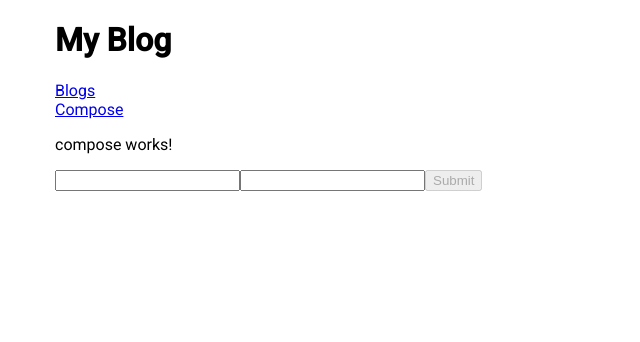
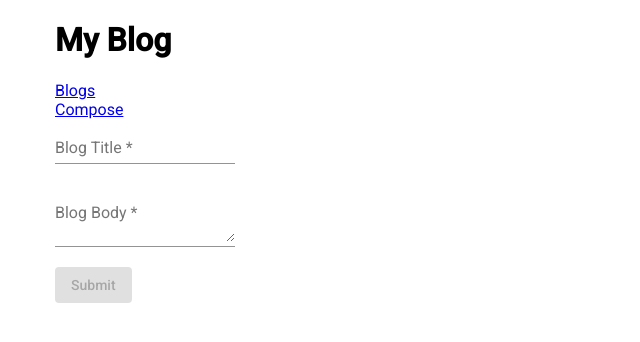
Before and after one commit to aseem/blog-app, an Angular app: page /compose in a window 1280 px wide. Shown: the top 342 px of the page, without its empty margins (0-640 px from the left). Built offline with nearby package versions, Linux system fonts and the light colour scheme.

Commit message:
Add material components for compose form

```diff
--- a/src/app/app.module.ts
+++ b/src/app/app.module.ts
@@ -7,6 +7,8 @@ import { BrowserAnimationsModule } from "@angular/platform-browser/animations";
 import { MatCardModule } from "@angular/material/card";
 import { MatButtonModule } from "@angular/material/button";
 import { MatIconModule } from "@angular/material/icon";
+import { MatFormFieldModule } from "@angular/material/form-field";
+import { MatInputModule } from "@angular/material/input";
 import { MatBadgeModule } from "@angular/material/badge";
 import { PostCardComponent } from "./post-card/post-card.component";
 import { LikeButtonComponent } from "./like-button/like-button.component";
@@ -32,6 +34,8 @@ import { ComposeComponent } from "./compose/compose.component";
     MatBadgeModule,
     AppRoutingModule,
     FormsModule,
+    MatFormFieldModule,
+    MatInputModule,
   ],
   providers: [],
   bootstrap: [AppComponent],
--- a/src/app/compose/compose.component.html
+++ b/src/app/compose/compose.component.html
@@ -1,8 +1,20 @@
-<p>compose works!</p>
 <form #composeForm="ngForm" (ngSubmit)="handleSubmission()">
-  <input name="title" ngModel required />
-  <input name="body" ngModel required />
-  <button type="submit" [disabled]="!composeForm.valid">
+  <mat-form-field class="example-full-width">
+    <mat-label>Blog Title</mat-label>
+    <input matInput name="title" ngModel required />
+  </mat-form-field>
+  <br />
+  <mat-form-field class="example-full-width">
+    <mat-label>Blog Body</mat-label>
+    <textarea matInput name="body" ngModel required></textarea>
+  </mat-form-field>
+  <br />
+  <button
+    type="submit"
+    [disabled]="!composeForm.valid"
+    mat-raised-button
+    color="primary"
+  >
     Submit
   </button>
 </form>
```
